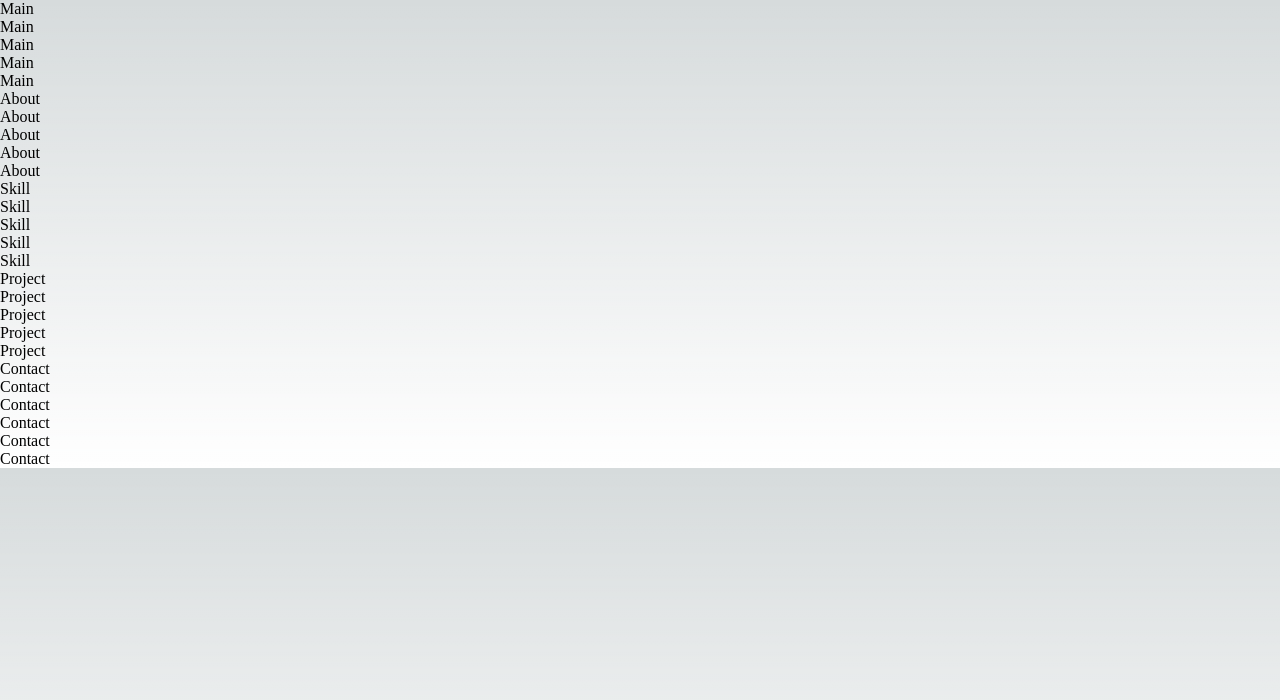
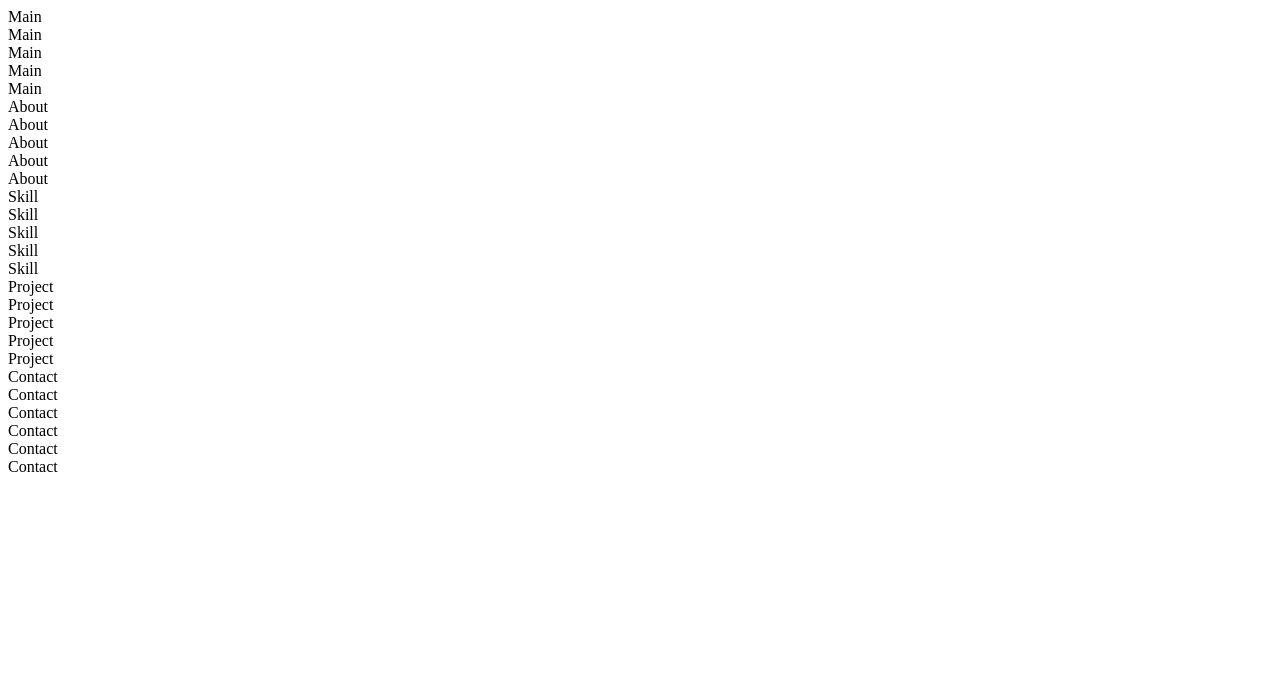
Before and after one commit to pooulad/pooulad.github.io, a Next.js app: page / in a window 1280 px wide. Shown: the top 700 px of the page. Built offline with nearby package versions, Linux system fonts and the light colour scheme.

Commit message:
add css for dark theme

```diff
--- a/src/styles/globals.css
+++ b/src/styles/globals.css
@@ -1,4 +1,4 @@
-:root {
+/* :root {
   --max-width: 1100px;
   --border-radius: 12px;
   --font-mono: ui-monospace, Menlo, Monaco, 'Cascadia Mono', 'Segoe UI Mono',
@@ -104,4 +104,14 @@ a {
   html {
     color-scheme: dark;
   }
+} */
+:root {
+  /* Your default theme */
+  --background: white;
+  --foreground: black;
 }
+
+[data-theme='dark'] {
+  --background: black;
+  --foreground: white;
+}
```
